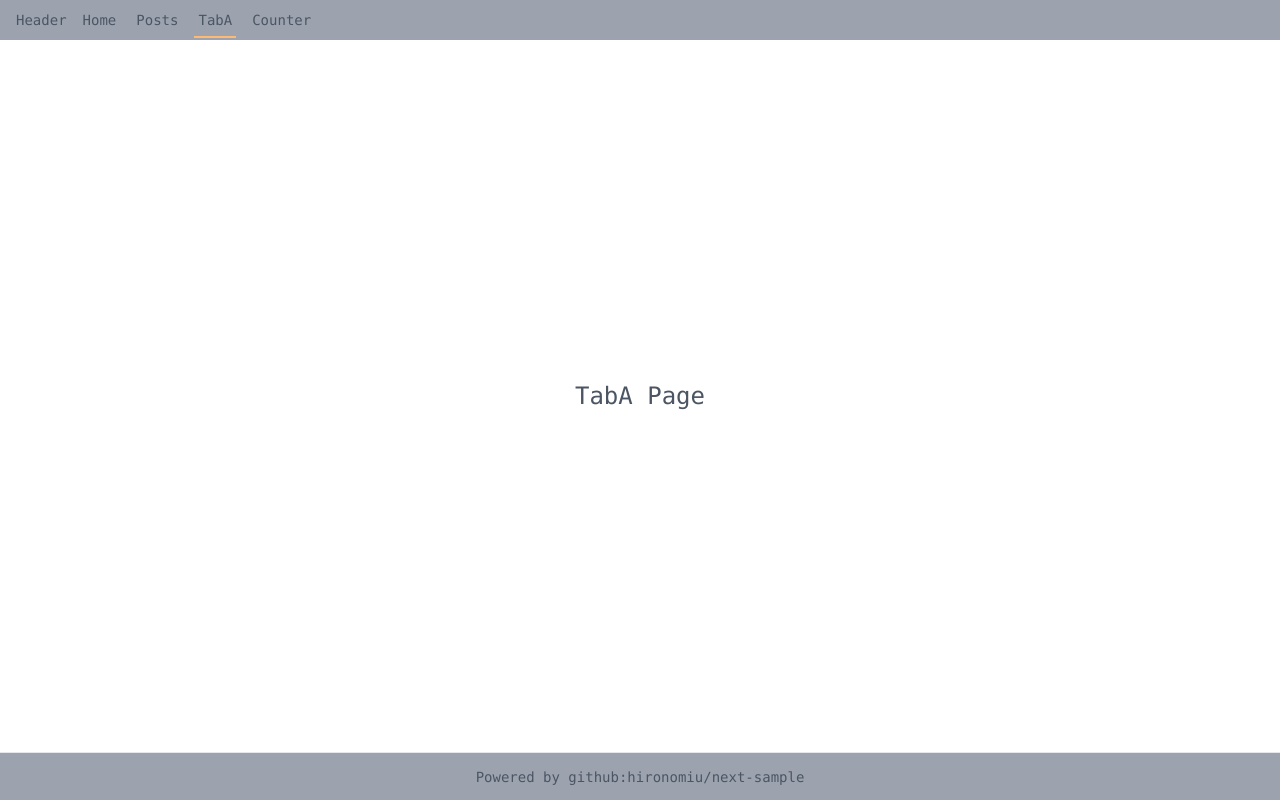
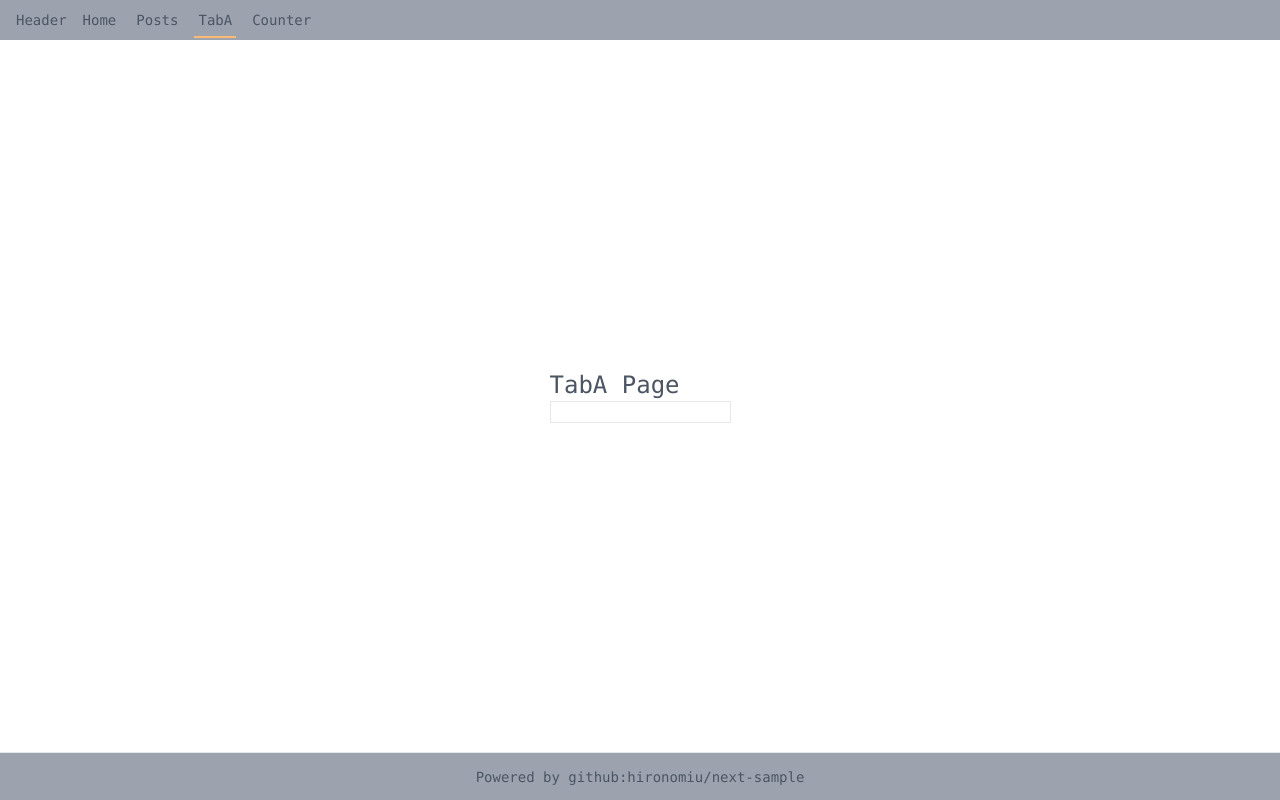
Before and after one commit to hironomiu/next-sample, a Next.js app: page /tab-a in a window 1280 px wide. Built offline with nearby package versions, Linux system fonts and the light colour scheme.

Commit message:
commited

```diff
--- a/pages/tab-a.tsx
+++ b/pages/tab-a.tsx
@@ -1,9 +1,24 @@
 import Layout from '../components/Layout'
+import { useState } from 'react'
+import { handleRequest } from 'msw'
 
 const TabA = () => {
+  const [input, setInput] = useState('')
+  const handleChange = (e) => {
+    // setInput((_prev) => (_prev = e.target.value))
+    setInput(e.target.value)
+  }
   return (
     <Layout>
       <h1 className="text-2xl">TabA Page</h1>
+      <span>{input}</span>
+      <input
+        type="text"
+        value={input}
+        onChange={handleChange}
+        className="border"
+        data-testid="input"
+      />
     </Layout>
   )
 }
```
Also changed, not shown: 1 other file (tests, documents, lock files or other folders).
